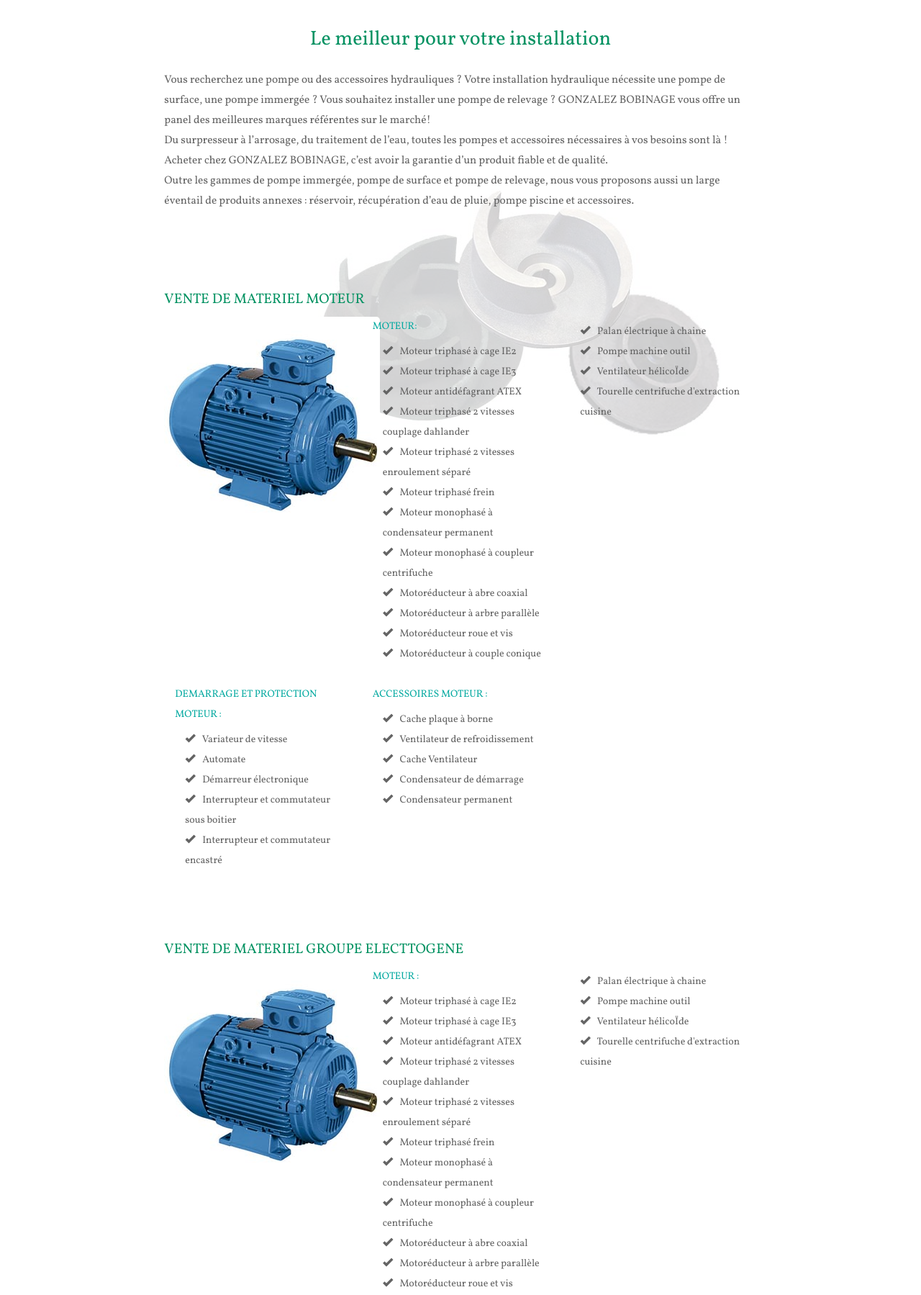
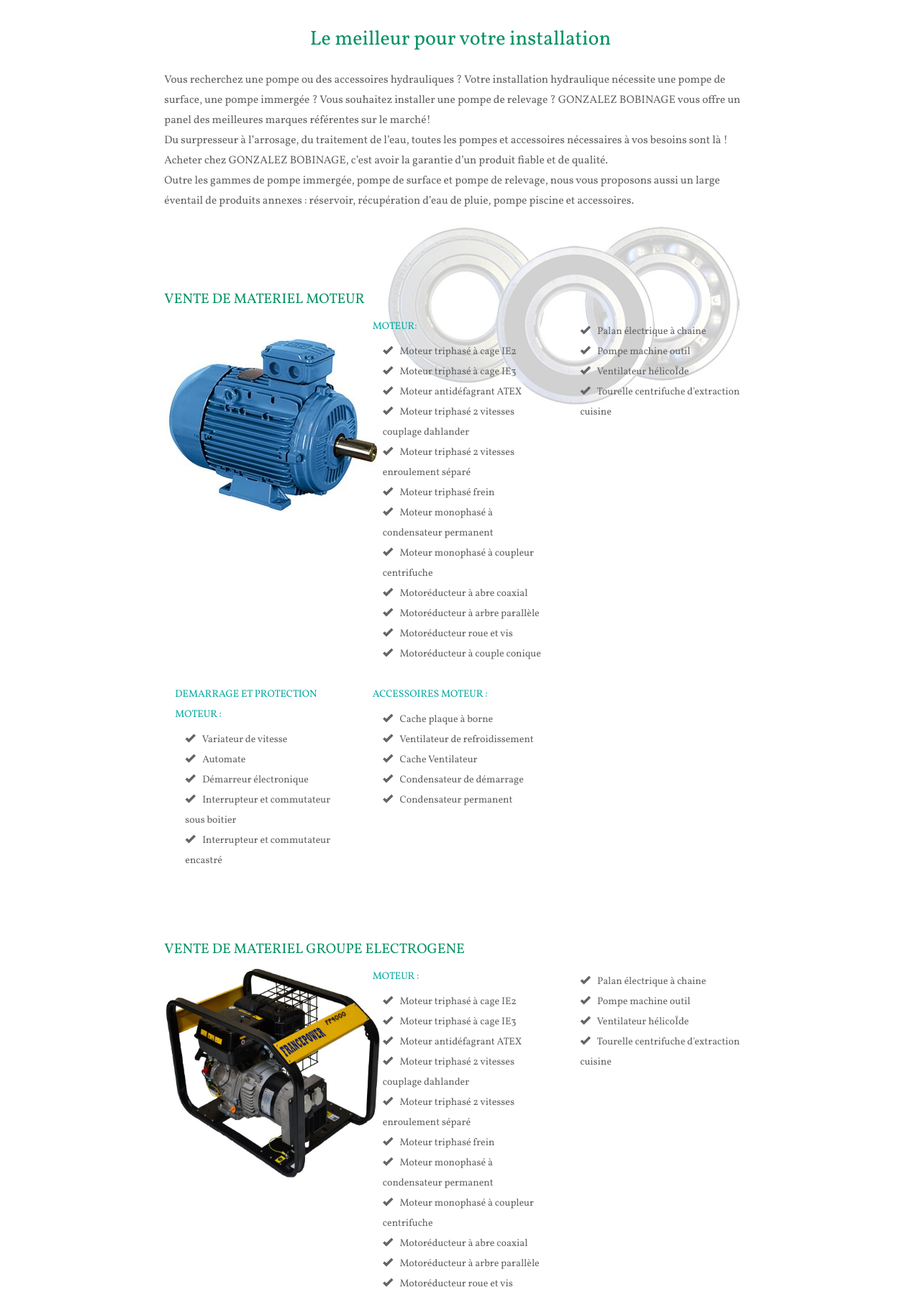
Before and after one commit to ElBasquoy/bobinage, a website: page vente-moteur.html in a window 1280 px wide. Shown: the part 98-1897 px from the top of the page at 72% size. Drawn offline with nearby package versions, Linux system fonts and the light colour scheme.

Commit message:
img site

```diff
--- a/scss/vente-moteur.scss
+++ b/scss/vente-moteur.scss
@@ -38,7 +38,7 @@
       }
     }
     .background-techno{
-      background: url(img/vente-pompe-4.jpg) no-repeat right;
+      background: url(img/vente-moteur-roulement.jpg) no-repeat right;
       opacity: 0.2;
       height: 100%;
       position: absolute;
--- a/scss/vente-pompe.scss
+++ b/scss/vente-pompe.scss
@@ -38,7 +38,7 @@
       }
     }
     .background-pompe{
-      background: url(img/vente-pompe-4.jpg) no-repeat right;
+      background: url(img/vente-pompe.jpg) no-repeat right;
       opacity: 0.2;
       height: 100%;
       position: absolute;
--- a/vente-moteur.html
+++ b/vente-moteur.html
@@ -152,11 +152,11 @@
 			<div class="row">
 				<div class="col-sm-offset-2 col-sm-8">
 					<div class="title">
-						VENTE DE MATERIEL GROUPE ELECTTOGENE
+						VENTE DE MATERIEL GROUPE ELECTROGENE
 					</div>
 					<div class="row">
 						<div class="col-sm-4" style="padding: 0">
-							<img src="img/vente-col-moteur.jpg" alt="vente-col-moteur" width="300" height="300"/>
+							<img src="img/vente-moteur-groupe.jpg" alt="vente-moteur-groupe" width="300" height="300"/>
 						</div>
 						<div class="col-sm-4">
 							<div class="title-col">
```
Also changed, not shown: img/#histoire-background.jpg (deleted), img/carrousel-bodin.jpg, img/vente-moteur-groupe.jpg (added), img/vente-pompe-1.jpg (deleted), img/vente-pompe-2.jpg (deleted), img/vente-pompe-3.jpg (deleted), img/vente-pompe.jpg (renamed from img/vente-pompe-4.jpg), style.css.
